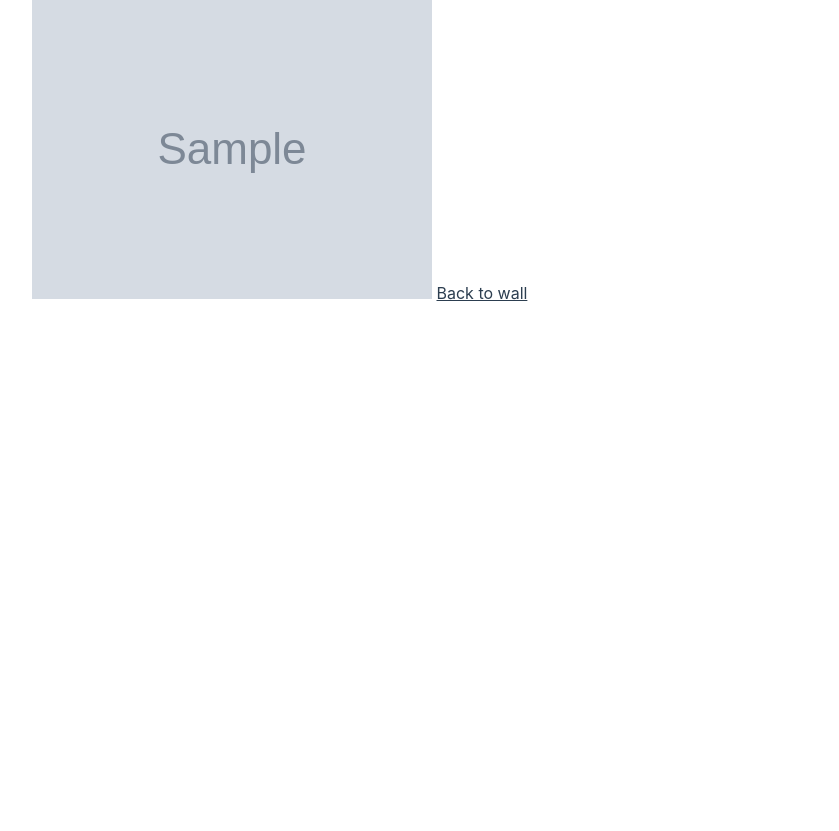
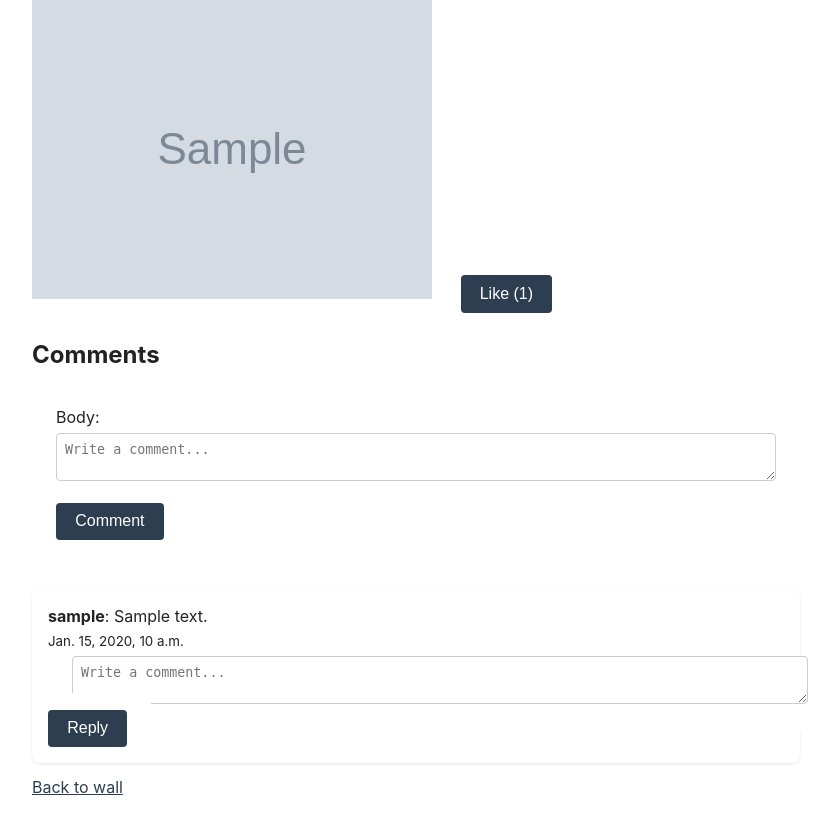
Before and after one commit to biggerbeefy/local-community-app, a Django app: page /posts/00000000-0000-0000-0000-000000000001/ in a window 1280 px wide. Shown: the part 245-1076 px from the top of the page, without its empty margins (224-1063 px from the left). Before the commit the page ends 546 px from the top, so only its background shows below. Run offline with Django 5.2, Linux system fonts and the light colour scheme; tables that the repository leaves empty hold one stand-in row (values such as "Sample post"); grey boxes marked "Sample" are stand-in pictures.

Commit message:
Add comments and likes to posts, refine group detail page
Adds threaded comments and generic likes (Comment/Like models) on
group posts, with supporting views, forms, and admin registration.
Also refines the group detail template's member/post visibility
rendering.

Co-Authored-By: Claude Sonnet 5 <noreply@anthropic.com>

```diff
--- a/posts/forms.py
+++ b/posts/forms.py
@@ -8,3 +8,13 @@ class PostForm(forms.ModelForm):
         widgets = {
             'body': forms.Textarea(attrs={'rows': 4}),
         }
+
+from .models import Comment
+
+class CommentForm(forms.ModelForm):
+    class Meta:
+        model = Comment
+        fields = ['body']
+        widgets = {
+            'body': forms.Textarea(attrs={'rows': 2, 'placeholder': 'Write a comment...'}),
+        }
--- a/posts/models.py
+++ b/posts/models.py
@@ -29,3 +29,35 @@ class Post(models.Model):
 
     class Meta:
         ordering = ['-created_at']
+
+from django.contrib.contenttypes.fields import GenericForeignKey
+from django.contrib.contenttypes.models import ContentType
+
+
+class Comment(models.Model):
+    id = models.UUIDField(primary_key=True, default=uuid.uuid4, editable=False)
+
+    post = models.ForeignKey(Post, on_delete=models.CASCADE, related_name='comments')
+    author = models.ForeignKey(settings.AUTH_USER_MODEL, on_delete=models.CASCADE, related_name='comments')
+    parent = models.ForeignKey('self', on_delete=models.CASCADE, null=True, blank=True, related_name='replies')
+    body = models.TextField(max_length=2000)
+    created_at = models.DateTimeField(auto_now_add=True)
+
+    def __str__(self):
+        return f"Comment by {self.author.username} on {self.post}"
+
+    class Meta:
+        ordering = ['created_at']
+
+
+class Like(models.Model):
+    id = models.UUIDField(primary_key=True, default=uuid.uuid4, editable=False)
+
+    user = models.ForeignKey(settings.AUTH_USER_MODEL, on_delete=models.CASCADE, related_name='likes')
+    content_type = models.ForeignKey(ContentType, on_delete=models.CASCADE)
+    object_id = models.UUIDField()
+    content_object = GenericForeignKey('content_type', 'object_id')
+    created_at = models.DateTimeField(auto_now_add=True)
+
+    class Meta:
+        unique_together = ('user', 'content_type', 'object_id')
--- a/posts/templates/posts/post_detail.html
+++ b/posts/templates/posts/post_detail.html
@@ -7,5 +7,50 @@
 {% if post.link_url %}<p><a href="{{ post.link_url }}">{{ post.link_url }}</a></p>{% endif %}
 {% if post.image %}<img src="{{ post.image.url }}" style="max-width: 100%;">{% endif %}
 
+{% if can_interact %}
+    <form method="post" action="{% url 'toggle_like' 'post' post.id %}" style="display:inline;">
+        {% csrf_token %}
+        <button type="submit">{% if user_has_liked %}Unlike{% else %}Like{% endif %} ({{ like_count }})</button>
+    </form>
+{% else %}
+    <p>{{ like_count }} like{{ like_count|pluralize }}</p>
+{% endif %}
+
+<h2>Comments</h2>
+
+{% if can_interact %}
+    <form method="post" action="{% url 'comment_create' post.id %}">
+        {% csrf_token %}
+        {{ comment_form.as_p }}
+        <button type="submit">Comment</button>
+    </form>
+{% endif %}
+
+<ul>
+    {% for comment in comments %}
+        <li>
+            <strong>{{ comment.author.username }}</strong>: {{ comment.body }}
+            <br><small>{{ comment.created_at }}</small>
+
+            {% if can_interact %}
+                <form method="post" action="{% url 'comment_create' post.id %}" style="display:inline;">
+                    {% csrf_token %}
+                    <input type="hidden" name="parent_id" value="{{ comment.id }}">
+                    {{ comment_form.body }}
+                    <button type="submit">Reply</button>
+                </form>
+            {% endif %}
+
+            {% if comment.replies.exists %}
+                <ul>
+                    {% for reply in comment.replies.all %}
+                        <li><strong>{{ reply.author.username }}</strong>: {{ reply.body }} <br><small>{{ reply.created_at }}</small></li>
+                    {% endfor %}
+                </ul>
+            {% endif %}
+        </li>
+    {% endfor %}
+</ul>
+
 <a href="{% url 'post_list' group.id %}">Back to wall</a>
 {% endblock %}
--- a/posts/urls.py
+++ b/posts/urls.py
@@ -5,4 +5,6 @@ urlpatterns = [
     path('group/<uuid:group_id>/', views.post_list, name='post_list'),
     path('group/<uuid:group_id>/create/', views.post_create, name='post_create'),
     path('<uuid:post_id>/', views.post_detail, name='post_detail'),
+    path('<uuid:post_id>/comment/', views.comment_create, name='comment_create'),
+    path('like/<str:model_name>/<uuid:object_id>/', views.toggle_like, name='toggle_like'),
 ]
--- a/posts/views.py
+++ b/posts/views.py
@@ -67,8 +67,76 @@ def post_detail(request, post_id):
 
     can_interact = group.is_public or is_member
 
+    top_level_comments = post.comments.filter(parent=None)
+
+    post_content_type = ContentType.objects.get_for_model(Post)
+    like_count = Like.objects.filter(content_type=post_content_type, object_id=post.id).count()
+    user_has_liked = False
+    if request.user.is_authenticated:
+        user_has_liked = Like.objects.filter(
+            content_type=post_content_type, object_id=post.id, user=request.user
+        ).exists()
+
     return render(request, 'posts/post_detail.html', {
         'post': post,
         'group': group,
         'can_interact': can_interact,
+        'comments': top_level_comments,
+        'comment_form': CommentForm(),
+        'like_count': like_count,
+        'user_has_liked': user_has_liked,
     })
+
+from django.contrib.contenttypes.models import ContentType
+from .models import Post, Comment, Like
+from .forms import PostForm, CommentForm
+
+
+@login_required
+def comment_create(request, post_id):
+    post = get_object_or_404(Post, id=post_id)
+    group = post.group
+    membership = get_membership(request.user, group)
+
+    can_interact = group.is_public or membership is not None
+    if not can_interact:
+        return HttpResponseForbidden("You must be a member of this group to comment.")
+
+    if request.method == 'POST':
+        form = CommentForm(request.POST)
+        if form.is_valid():
+            comment = form.save(commit=False)
+            comment.post = post
+            comment.author = request.user
+            parent_id = request.POST.get('parent_id')
+            if parent_id:
+                comment.parent = get_object_or_404(Comment, id=parent_id)
+            comment.save()
+
+    return redirect('post_detail', post_id=post.id)
+
+
+@login_required
+def toggle_like(request, model_name, object_id):
+    model_map = {'post': Post, 'comment': Comment}
+    model = model_map.get(model_name)
+    if not model:
+        return HttpResponseForbidden("Invalid like target.")
+
+    obj = get_object_or_404(model, id=object_id)
+    group = obj.group if model_name == 'post' else obj.post.group
+    membership = get_membership(request.user, group)
+
+    can_interact = group.is_public or membership is not None
+    if not can_interact:
+        return HttpResponseForbidden("You must be a member of this group to like posts.")
+
+    content_type = ContentType.objects.get_for_model(model)
+    existing = Like.objects.filter(user=request.user, content_type=content_type, object_id=object_id).first()
+
+    if existing:
+        existing.delete()
+    else:
+        Like.objects.create(user=request.user, content_type=content_type, object_id=object_id)
+
+    return redirect(request.META.get('HTTP_REFERER', 'post_list'))
```
Also changed, not shown: groups/templates/groups/group_detail.html (+49 -27 lines), groups/views.py (+9 -0 lines), posts/admin.py (+8 -1 lines), posts/migrations/0002_comment_like.py (added).
